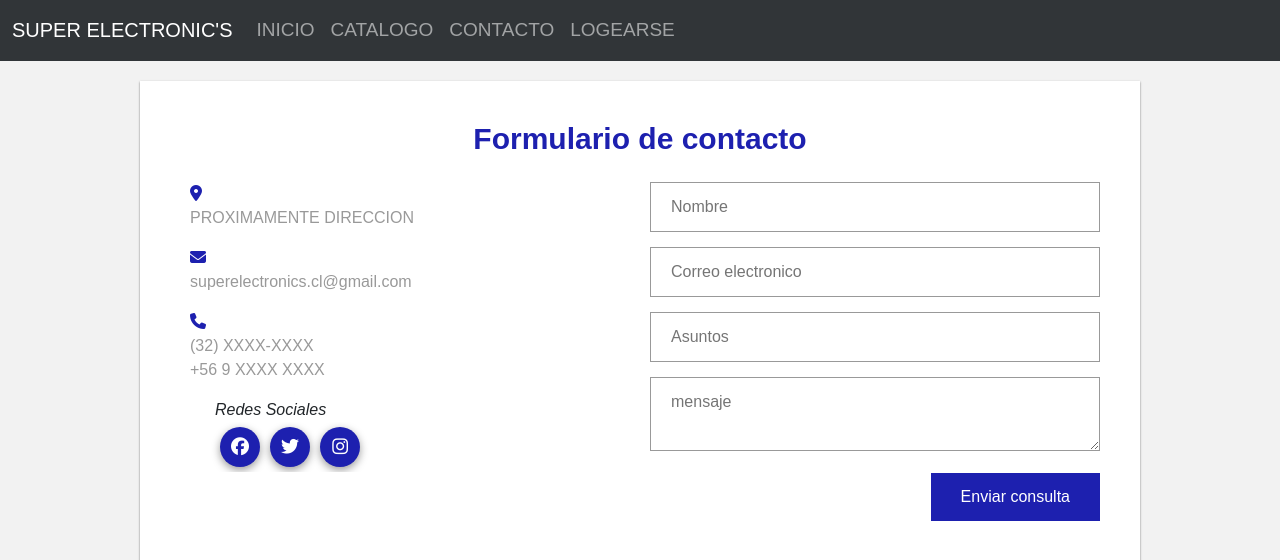
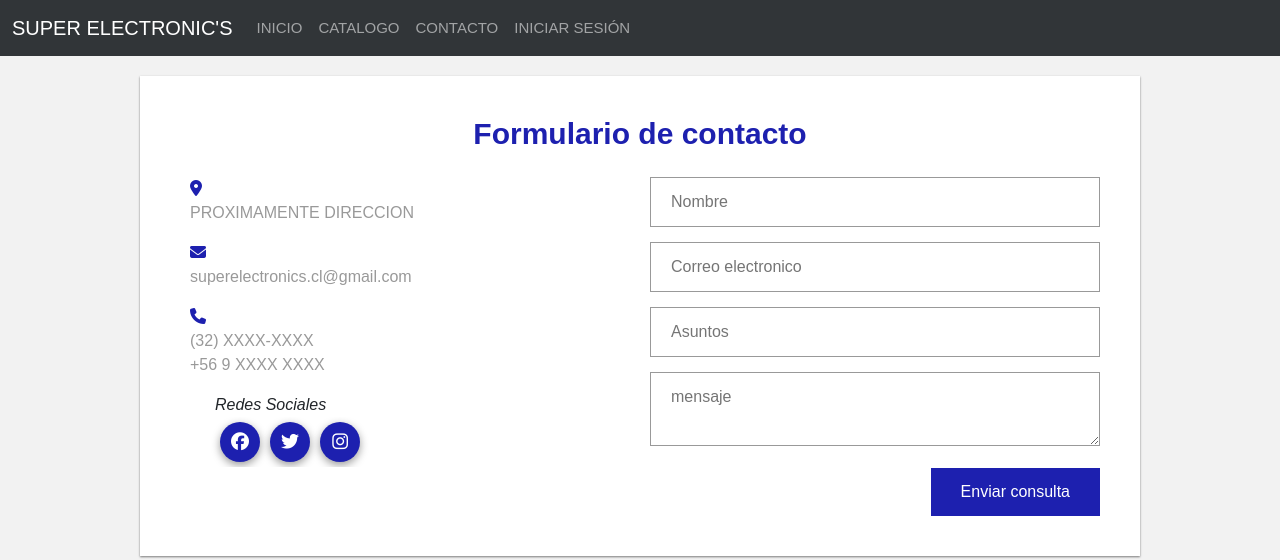
Before and after one commit to Dieg0VP/Proyecto_Web, a Django app: page /contacto/ in a window 1280 px wide. Shown: the top 560 px of the page. Run offline with Django 4.2, Linux system fonts and the light colour scheme; some libraries are stand-ins or nearby versions.

Commit message:
versión_final

```diff
--- a/tienda/static/css/style-conta.css
+++ b/tienda/static/css/style-conta.css
@@ -35,7 +35,7 @@ body{
 
 
 .nav-link{
-    font-size: 19px;
+    font-size: 15px;
 }
 
 
--- a/tienda/templates/tienda/base.html
+++ b/tienda/templates/tienda/base.html
@@ -52,11 +52,11 @@
               {% endif %}
               {% if user.is_authenticated %}
               <li class="nav-item">
-                <a class="nav-link" href="{% url 'salir' %}">CERRAR SESSION</a>
+                <a class="nav-link" href="{% url 'salir' %}">CERRAR SESION</a>
               </li>
               {% else %}
               <li class="nav-item">
-                <a class="nav-link" href="{% url 'login' %}">LOGEARSE</a>
+                <a class="nav-link" href="{% url 'login' %}">INICIAR SESIÓN</a>
               </li>
               {% endif %}
             </ul>
--- a/tienda/templates/tienda/contacto.html
+++ b/tienda/templates/tienda/contacto.html
@@ -50,11 +50,11 @@
             {% endif %}
             {% if user.is_authenticated %}
             <li class="nav-item">
-              <a class="nav-link" href="{% url 'salir' %}">CERRAR SESSION</a>
+              <a class="nav-link" href="{% url 'salir' %}">CERRAR SESION</a>
             </li>
             {% else %}
             <li class="nav-item">
-              <a class="nav-link" href="{% url 'login' %}">LOGEARSE</a>
+              <a class="nav-link" href="{% url 'login' %}">INICIAR SESIÓN</a>
             </li>
             {% endif %}
           </ul>
```
Also changed, not shown: README.txt, db.sqlite3.
